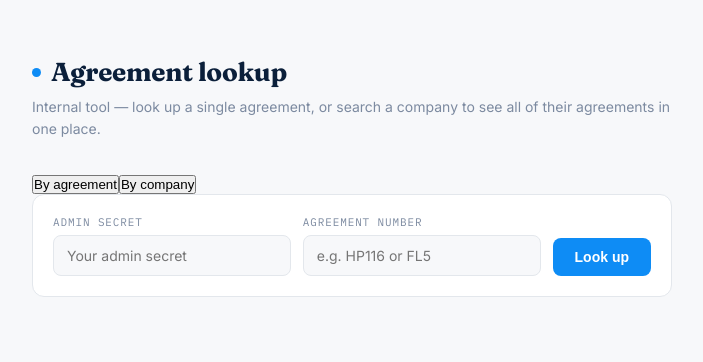
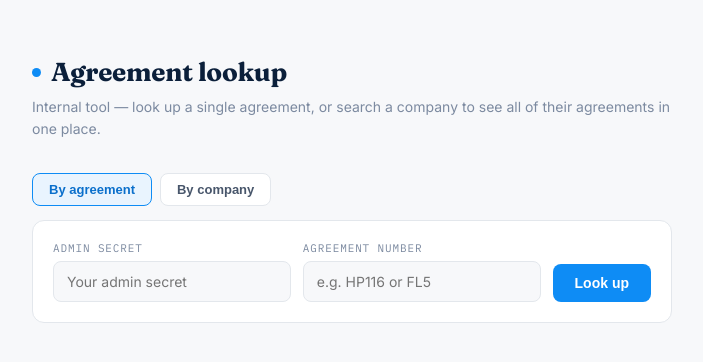
Before and after one commit to FFG2026/ffg-portal, a Next.js app: page /admin/lookup in a window 1280 px wide. Shown: the top 362 px of the page, without its empty margins (288-991 px from the left). Built offline with nearby package versions, Linux system fonts and the light colour scheme.

Commit message:
Update globals.css

```diff
--- a/app/globals.css
+++ b/app/globals.css
@@ -324,6 +324,14 @@ footer{padding:64px 0 36px; margin-top:20px; border-top:1px solid var(--rule); b
 .lookup-table td{padding:8px 6px; border-bottom:1px solid var(--rule); color:var(--ink);}
 .lookup-paid{color:var(--green); font-weight:600; font-size:12px;}
 .lookup-due{color:var(--slate); font-size:12px;}
+.lookup-modes{display:flex; gap:8px; margin-bottom:14px;}
+.lookup-mode{padding:8px 16px; border-radius:8px; border:1px solid var(--rule); background:var(--paper-raised); font-size:13px; font-weight:600; color:var(--ink-soft); cursor:pointer; transition:all .15s;}
+.lookup-mode:hover{border-color:var(--blue);}
+.lookup-mode.active{border-color:var(--blue); background:var(--blue-pale); color:var(--blue-deep);}
+.lookup-card + .lookup-card{margin-top:18px;}
+.lookup-flags{display:flex; gap:5px; flex-wrap:wrap; margin-top:4px;}
+.lookup-warn{font-family:'IBM Plex Mono', monospace; font-size:10px; letter-spacing:0.05em; text-transform:uppercase; background:#FBEAEA; color:#B4232C; padding:2px 6px; border-radius:4px;}
+.lookup-table td{vertical-align:top;}
 
 @media (max-width:600px){
   .lookup-form{flex-direction:column; align-items:stretch;}
```
